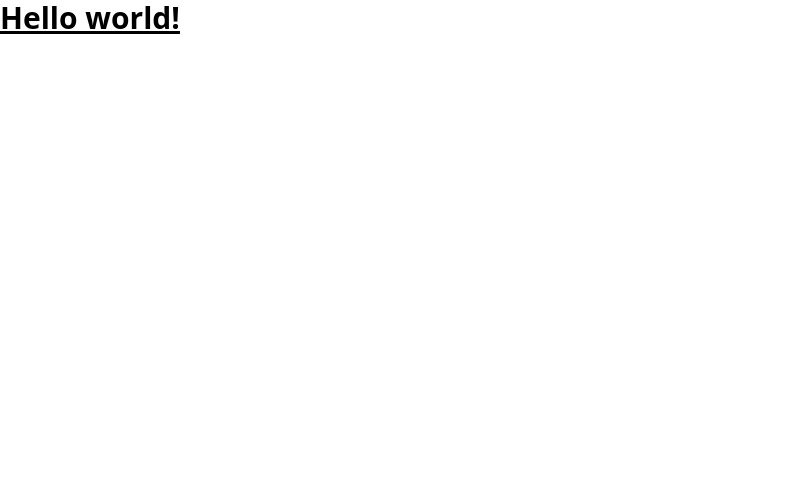
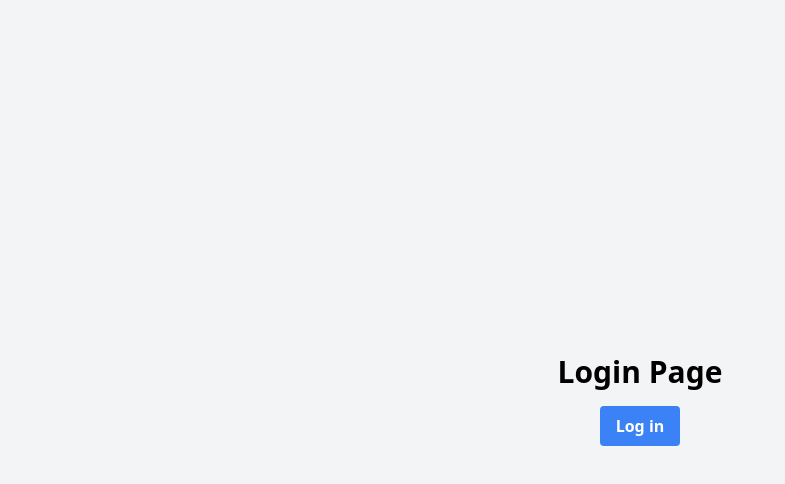
Before and after one commit to ofargally/SocialMediaApp, a React (Vite) app in the folder client/: page / in a window 1280 px wide. Shown: the top 484 px of the page, without its empty margins (0-785 px from the left). Built offline with nearby package versions, Linux system fonts and the light colour scheme.

Commit message:
initiated react stuff

```diff
--- a/client/src/App.tsx
+++ b/client/src/App.tsx
@@ -1,5 +1,22 @@
+import LoginPage from "./components/LoginPage";
+import HomePage from "./components/HomePage";
+import { useState } from "react";
+
 function App() {
-  return <h1 className="text-3xl font-bold underline">Hello world!</h1>;
+  const [isLoggedIn, setIsLoggedIn] = useState(false);
+
+  return (
+    <div className="min-h-screen flex items-center justify-center bg-gray-100">
+      {isLoggedIn ? (
+        <HomePage />
+      ) : (
+        <LoginPage
+          onLogin={() => setIsLoggedIn(true)}
+          isLoggedIn={isLoggedIn}
+        />
+      )}
+    </div>
+  );
 }
 
 export default App;
--- /dev/null
+++ b/client/src/Interfaces.ts
@@ -0,0 +1,4 @@
+export default interface LoginPageProps {
+  onLogin: () => void;
+  isLoggedIn: boolean;
+}
--- /dev/null
+++ b/client/src/components/CreatePost.tsx
@@ -0,0 +1,7 @@
+import React from "react";
+
+const CreatePost = () => {
+  return <div>CreatePost</div>;
+};
+
+export default CreatePost;
--- /dev/null
+++ b/client/src/components/HomePage.tsx
@@ -0,0 +1,23 @@
+import React from "react";
+
+const HomePage = () => {
+  return (
+    <div className="flex flex-col items-center justify-center min-h-screen bg-gray-100">
+      <header className="w-full bg-blue-500 text-white py-4">
+        <h1 className="text-center text-3xl font-bold">
+          Welcome to the HomePage
+        </h1>
+      </header>
+      <main className="flex-grow flex flex-col items-center justify-center">
+        <p className="text-lg text-gray-700">
+          This is the main content of the HomePage.
+        </p>
+      </main>
+      <footer className="w-full bg-blue-500 text-white py-2">
+        <p className="text-center">© 2023 Your Company</p>
+      </footer>
+    </div>
+  );
+};
+
+export default HomePage;
--- /dev/null
+++ b/client/src/components/LoginPage.tsx
@@ -0,0 +1,29 @@
+import React from "react";
+import LoginPageProps from "../Interfaces";
+
+const LoginPage = ({ onLogin, isLoggedIn }: LoginPageProps) => {
+  const Button = () => {
+    return (
+      <button
+        onClick={onLogin}
+        className="bg-blue-500 hover:bg-blue-700 text-white font-bold py-2 px-4 rounded"
+      >
+        Log in
+      </button>
+    );
+  };
+  return (
+    <div className="flex flex-col items-center justify-center min-h-screen bg-gray-100">
+      {isLoggedIn ? (
+        <div className="text-green-500 text-xl font-semibold">Logged in</div>
+      ) : (
+        <>
+          <h1 className="text-3xl font-bold mb-4">Login Page</h1>
+          <Button />
+        </>
+      )}
+    </div>
+  );
+};
+
+export default LoginPage;
--- /dev/null
+++ b/client/src/components/UserPost.tsx
@@ -0,0 +1,7 @@
+import React from "react";
+
+const UserPost = () => {
+  return <div>UserPost</div>;
+};
+
+export default UserPost;
--- /dev/null
+++ b/client/src/components/UserProfile.tsx
@@ -0,0 +1,7 @@
+import React from "react";
+
+const UserProfile = () => {
+  return <div>UserProfile</div>;
+};
+
+export default UserProfile;
```
Also changed, not shown: client/src/components/CreatePost.jsx (deleted), client/src/components/HomePage.jsx (deleted), client/src/components/Login.jsx (deleted), client/src/components/UserPost.jsx (deleted), client/src/components/UserProfile.jsx (deleted).
